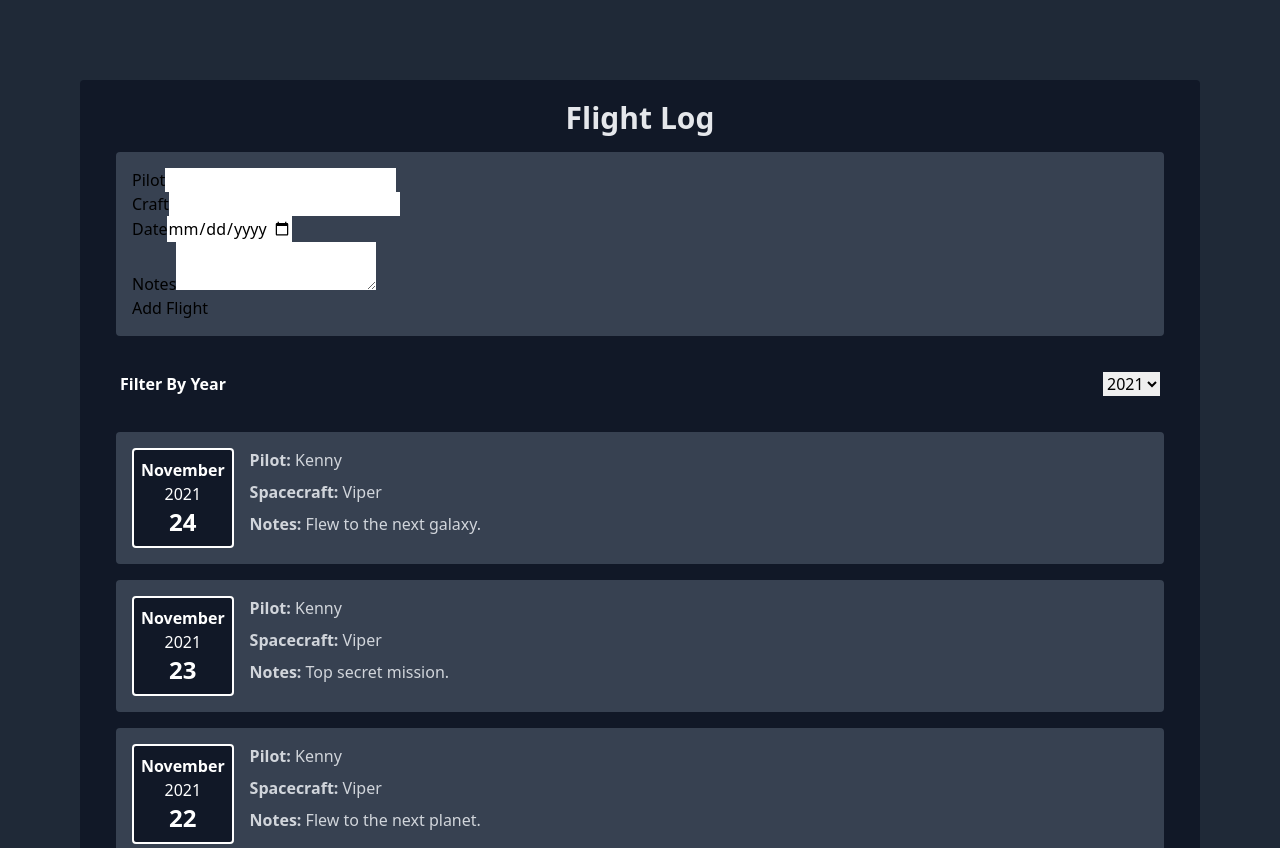
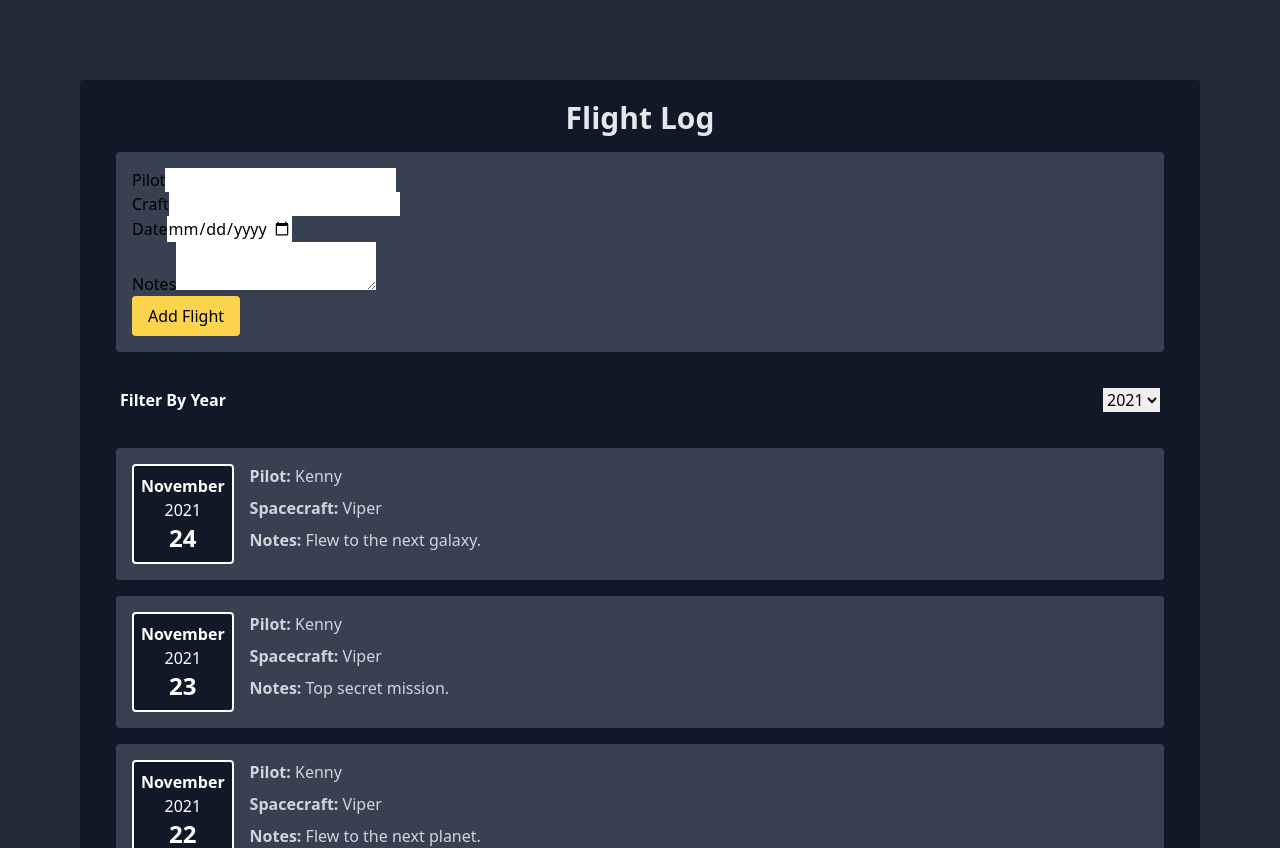
Before and after one commit to eukalytics/flightlog, a React (Create React App) app: page / in a window 1280 px wide. Shown: the top 848 px of the page. Built offline with nearby package versions, Linux system fonts and the light colour scheme.

Commit message:
separate flight form els

```diff
--- a/src/components/Flights/FlightList.js
+++ b/src/components/Flights/FlightList.js
@@ -1,8 +1,8 @@
-import FlightForm from "./FlightForm";
+import FlightForm from "./NewFlight/FlightForm";
 import FlightFilter from "./FlightFilter";
 import FlightListContent from "./FlightListContent.js";
 
-export default function FlightList({flights, handleAddFlight, filterYear, handleFilterYearChange, currentYear}) {
+export default function FlightList({flights, handleAddFlight, filterYear, handleFilterYearChange}) {
 
   const handleNewFlightSubmit = (newFlightObj) => {
     const newFlight = {
--- a/src/components/Flights/FlightListContent.js
+++ b/src/components/Flights/FlightListContent.js
@@ -1,6 +1,6 @@
 import ErrorCard from "./ErrorCard"
 import FlightCard from "./FlightCard"
-import FlightDate from "./FlightDate"
+
 export default function FlightListContent({flights, year}) {
 
     if(!flights.length){
--- /dev/null
+++ b/src/components/Flights/NewFlight/AddFlightBtn.js
@@ -0,0 +1,7 @@
+export default function AddFlightBtn() {
+    return (
+        <div>
+            <button type="submit" className="bg-yellow-300 px-4 py-2 rounded hover:bg-yellow-400">Add Flight</button>
+        </div>
+    )
+}
--- a/src/components/Flights/FlightForm.js
+++ b/src/components/Flights/NewFlight/FlightForm.js
@@ -1,4 +1,5 @@
 import { useState } from "react";
+import AddFlightBtn from "./AddFlightBtn";
 
 export default function FlightForm({ handleNewFlightSubmit, numFlights }) {
     const [newFlight, setNewFlight] = useState({
@@ -76,9 +77,7 @@ export default function FlightForm({ handleNewFlightSubmit, numFlights }) {
                 <label>Notes</label>
                 <textarea name="notes" value={newFlight.notes} onChange={handleNotesChange} />
             </div>
-            <div>
-                <button type="submit">Add Flight</button>
-            </div>
+            <AddFlightBtn />
         </form>
     )
 }
```
Also changed, not shown: 1 other file (tests, documents, lock files or other folders).
